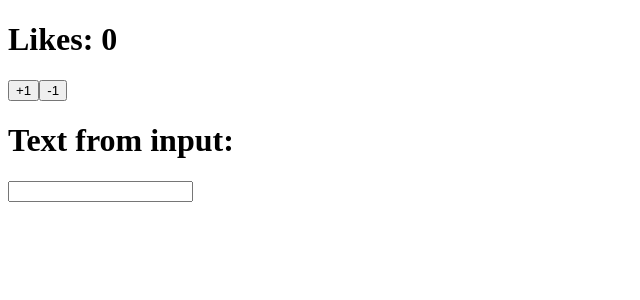
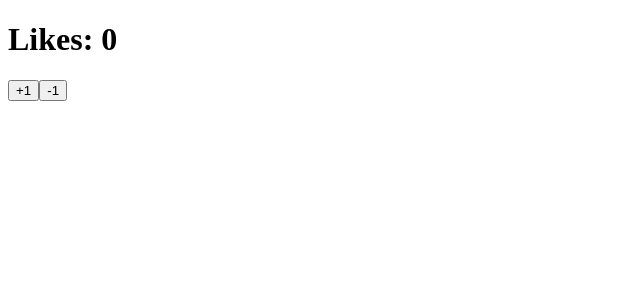
Before and after one commit to Talgat1164/React-JS-course, a React (Create React App) app in the folder app/: page / in a window 1280 px wide. Shown: the top 300 px of the page, without its empty margins (0-640 px from the left). Built offline with nearby package versions, Linux system fonts and the light colour scheme.

Commit message:
Первый компонент

```diff
--- a/app/src/App.js
+++ b/app/src/App.js
@@ -1,30 +1,14 @@
 import React, { useState } from 'react';
+import Counter from './components/Counter';
 
 function App() {
-  const [likes, setLikes] = useState(0)
-  const [value, setValue] = useState('')
 
-  function increment() {
-    setLikes(likes + 1);
-  }
 
-  function dicrement() {
-    setLikes(likes - 1);
-  }
+
 
   return (
     <div className="App">
-      <h1>Likes: {likes}</h1>
-      <button onClick={increment}>+1</button>
-      <button onClick={dicrement}>-1</button>
-
-      <h1>Text from input: {value}</h1>
-      <input
-        type="text"
-        value={value}
-        onChange={event => setValue(event.target.value)}
-      />
-
+      <Counter />
     </div>
   );
 }
--- /dev/null
+++ b/app/src/components/Counter.jsx
@@ -0,0 +1,24 @@
+import React from 'react'
+import { useState } from 'react';
+
+function Counter() {
+	const [likes, setLikes] = useState(0)
+
+  function increment() {
+    setLikes(likes + 1);
+  }
+
+  function decrement() {
+    setLikes(likes - 1);
+  }
+
+	return (
+		<div>
+			<h1>Likes: {likes}</h1>
+      <button onClick={increment}>+1</button>
+      <button onClick={decrement}>-1</button>
+		</div>
+	)
+}
+
+export default Counter
```
